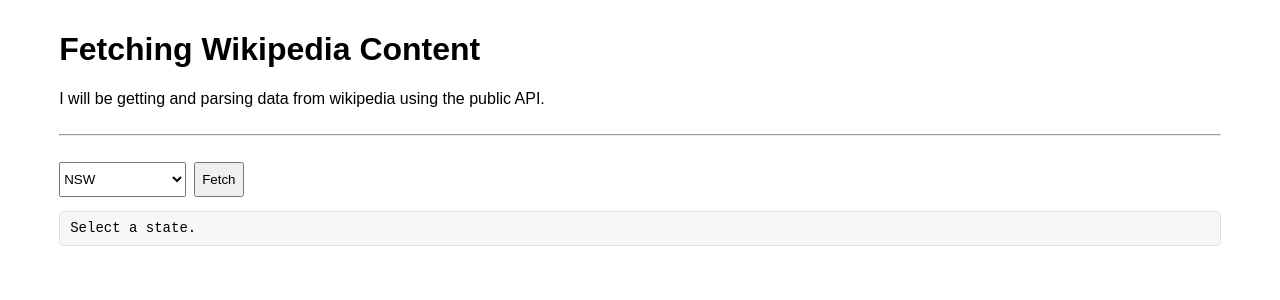
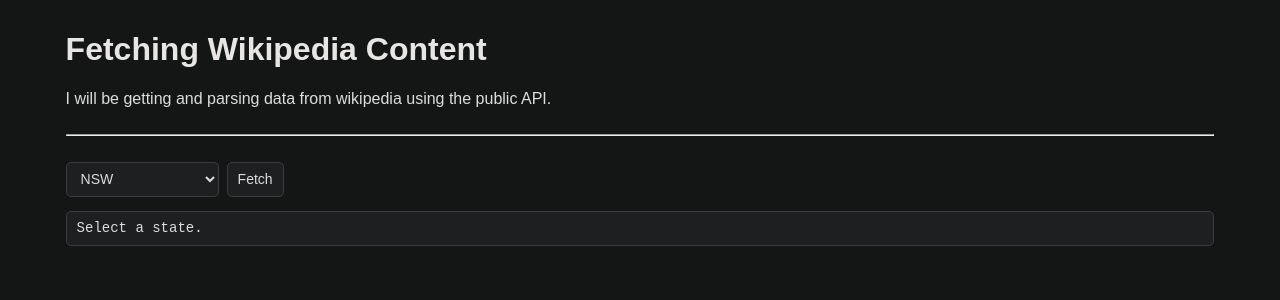
Before and after one commit to lpke/fetch-tests, a Next.js app: page / in a window 1280 px wide. Shown: the top 300 px of the page. Built offline with nearby package versions, Linux system fonts and the light colour scheme.

Commit message:
Dark mode

```diff
--- a/pages/index.js
+++ b/pages/index.js
@@ -45,37 +45,8 @@
       <pre>{data || loadMsg || 'Select a state.'}</pre>
 
       <style jsx>{`
-        hr {
-          margin: 26px 0;
-        }
-
-        select, button {
-          display: inline-block;
-          height: 35px;
-        }
-
         button {
           margin-left: 8px;
-        }
-
-        img {
-          display: block;
-          max-width: 500px;
-        }
-
-        pre {
-          display: block;
-          font-family: 'JetBrains Mono', monospace;
-          font-size: 14px;
-          line-height: 21px;
-          background: #f7f7f7;
-          border: 1px solid #dfdfdf;
-          border-radius: 5px;
-          padding: 6px 10px;
-          overflow-x: auto;
-          white-space: pre-wrap;
-          word-wrap: break-word;
-          max-width: 100%;
         }
       `}</style>
     </>
--- a/styles/global.scss
+++ b/styles/global.scss
@@ -4,5 +4,40 @@
 }
 
 html {
-  padding: 10px 4vw;
+  padding: 10px 4.5vw;
+  background: #141616;
+  color: #e7e6e4;
 }
+
+p {
+  color: #dddddd;
+}
+
+pre {
+  display: block;
+  font-family: 'JetBrains Mono', monospace;
+  line-height: 21px;
+  padding: 6px 10px;
+  overflow-x: auto;
+  white-space: pre-wrap;
+  word-wrap: break-word;
+  max-width: 100%;
+}
+
+pre, select, button {
+  background: #1D1F20;
+  border: 1px solid #393E40;
+  color: #dddddd;
+  font-size: 14px;
+  border-radius: 5px;
+}
+
+select, button {
+  display: inline-block;
+  height: 35px;
+  padding: 2px 10px;
+}
+
+hr {
+  margin: 26px 0;
+}
```
